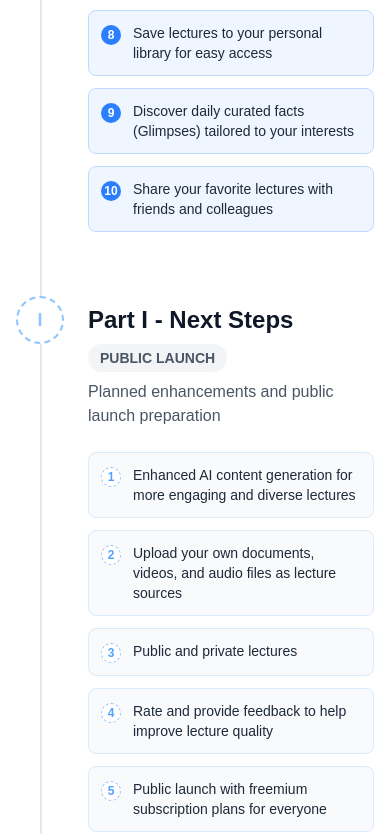
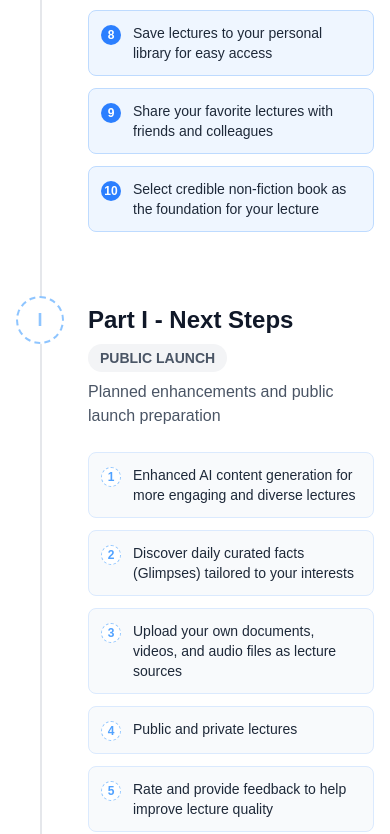
Before and after one commit to msevera/gogue-web, a Next.js app: page /roadmap in a window 390 px wide. Shown: the part 1025-1859 px from the top of the page. Built offline with nearby package versions, Linux system fonts and the light colour scheme.

Commit message:
Update Home and Roadmap components: hide Roadmap link on mobile, change button text to 'Get early access', and add new feature about selecting credible non-fiction books in Roadmap.

```diff
--- a/app/page.tsx
+++ b/app/page.tsx
@@ -65,7 +65,7 @@ export default async function Home() {
           <div className="flex items-center gap-4 md:gap-6">
             <a
               href="/roadmap"
-              className="text-gray-600 hover:text-gray-900 transition-colors font-medium text-sm md:text-base"
+              className="hidden md:block text-gray-600 hover:text-gray-900 transition-colors font-medium text-sm md:text-base"
             >
               Roadmap
             </a>
@@ -74,7 +74,7 @@ export default async function Home() {
               element="mobile_access_button"
               className="inline-flex lg:hidden items-center px-3 py-2 md:px-4 md:py-2 bg-blue-500 text-white text-xs md:text-sm font-semibold rounded-full hover:bg-blue-600 transition-colors focus:outline-none focus:ring-2 focus:ring-blue-500 focus:ring-offset-2"
             >
-              Get access
+              Get early access
             </EarlyAccessButton>
           </div>
         </div>
--- a/app/roadmap/page.tsx
+++ b/app/roadmap/page.tsx
@@ -18,12 +18,13 @@ export default function Roadmap() {
     "Chat with AI about the content at any moment during playback",
     "Review and continue previous AI conversations anytime",
     "Save lectures to your personal library for easy access",
-    "Discover daily curated facts (Glimpses) tailored to your interests",
-    "Share your favorite lectures with friends and colleagues"
+    "Share your favorite lectures with friends and colleagues",
+    "Select credible non-fiction book as the foundation for your lecture"
   ];
 
   const partIFeatures = [
     "Enhanced AI content generation for more engaging and diverse lectures",
+    "Discover daily curated facts (Glimpses) tailored to your interests",
     "Upload your own documents, videos, and audio files as lecture sources",
     "Public and private lectures",
     "Rate and provide feedback to help improve lecture quality",
```
